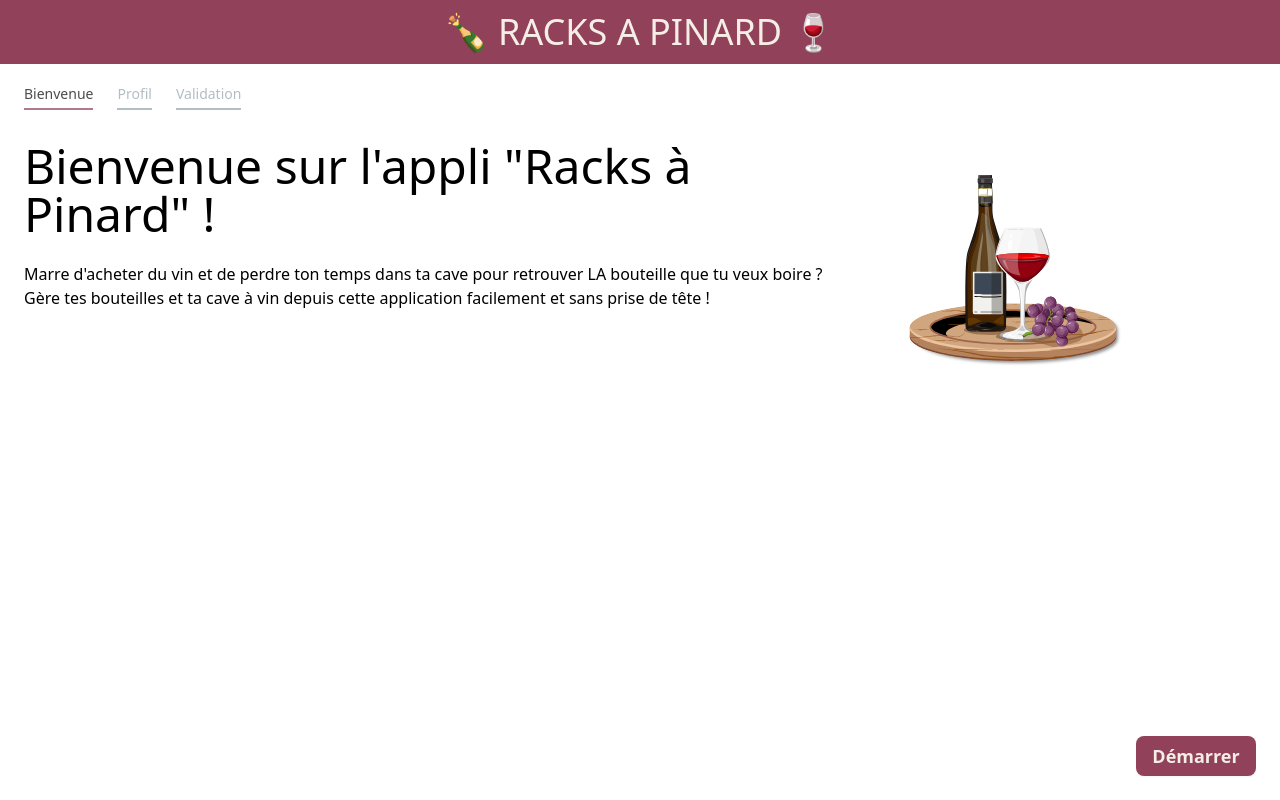
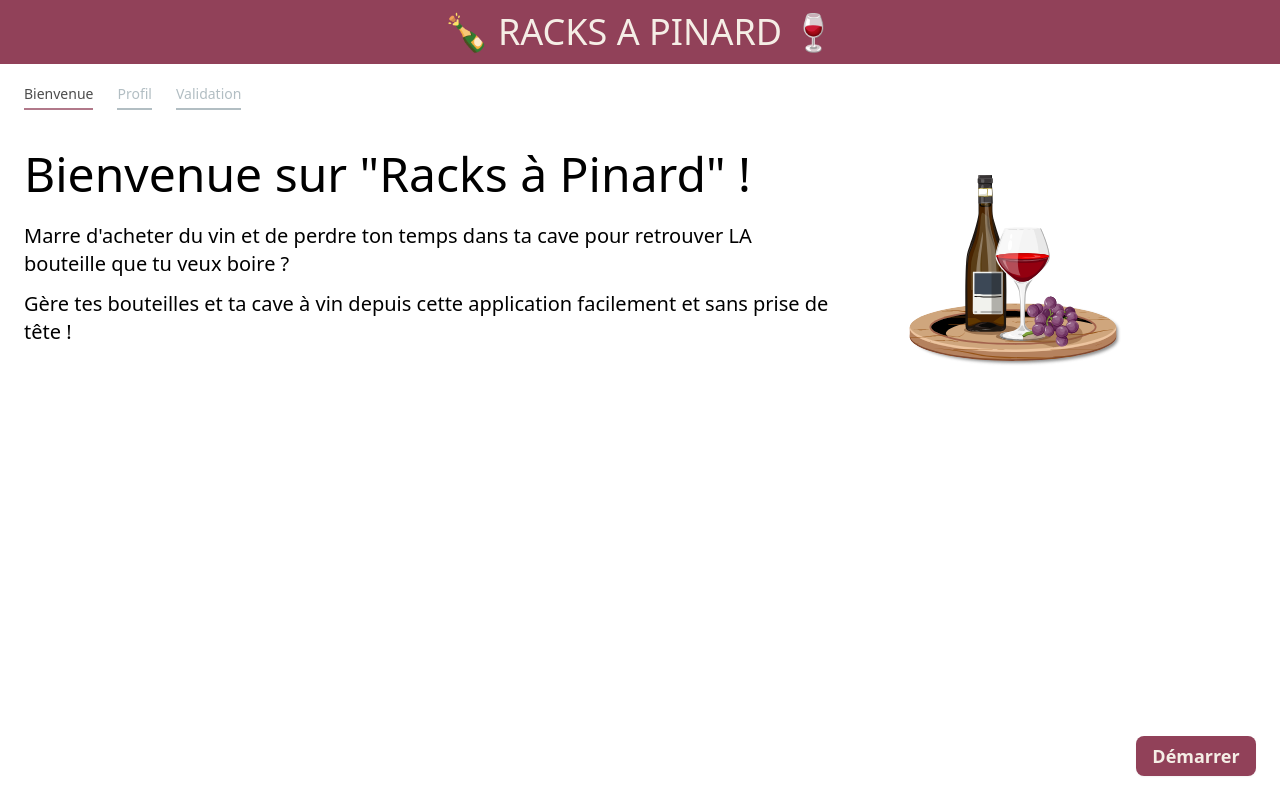
Before and after one commit to arnaudpant/ts-rack-pinard, a React (Vite) app: page /boarding in a window 1280 px wide. Built offline with nearby package versions, Linux system fonts and the light colour scheme; no server answers.

Commit message:
modif css title

```diff
--- a/src/ui/modules/onboarding/step-bienvenu/WelcomeStep.tsx
+++ b/src/ui/modules/onboarding/step-bienvenu/WelcomeStep.tsx
@@ -11,8 +11,9 @@ const WelcomeStep = ({ nextStep, isFirstStep, isFinalStep, getCurrentStep, stepL
 
             <div className="relative h-[calc(100vh-102px)] md:h-[calc(100vh-130px)] flex flex-col items-start md:flex-row">
                 <div className="md:w-2/3">
-                    <h1 className="text-3xl text-center md:text-5xl md:text-left pt-3 px-6">Bienvenue sur l'appli "Racks à Pinard" !</h1>
-                    <p className="px-6 pt-6">Marre d'acheter du vin et de perdre ton temps dans ta cave pour retrouver LA bouteille que tu veux boire ? Gère tes bouteilles et
+                    <h1 className="text-2xl text-center md:text-5xl md:text-left pt-5 px-6">Bienvenue sur "Racks à Pinard" !</h1>
+                    <p className="px-6 pt-6 md:text-xl">Marre d'acheter du vin et de perdre ton temps dans ta cave pour retrouver LA bouteille que tu veux boire ?</p>
+                    <p className="px-6 pt-3 md:text-xl">Gère tes bouteilles et
                         ta cave à vin depuis cette application facilement et sans prise de tête !</p>
                 </div>
 
```
